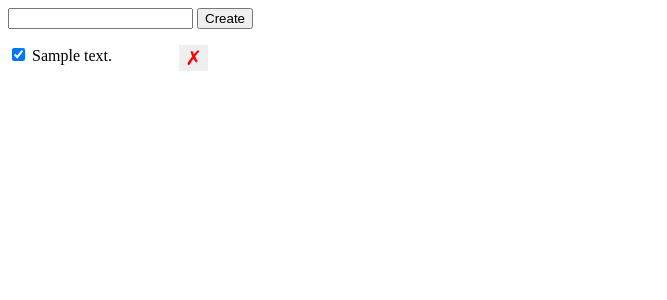
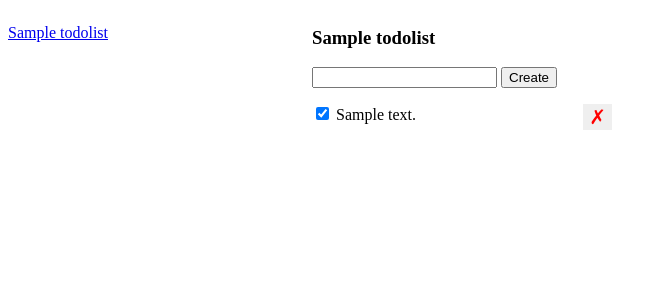
Before and after one commit to felipegontijo/todoapp, a Flask app: template templates/index.html in a window 1280 px wide. Shown: the top 300 px of the page, without its empty margins (0-667 px from the left). Run offline with Flask 2, Linux system fonts and the light colour scheme; the template is opened without the code that fills it: values that come from a table or form of the project are taken from there, others are empty; tables that the repository leaves empty hold one stand-in row (values such as "Sample post").

Commit message:
feat: Implement lists of todos

```diff
--- a/app.py
+++ b/app.py
@@ -1,6 +1,7 @@
 from flask import Flask, render_template, request, redirect, url_for, jsonify, abort
 from flask_sqlalchemy import SQLAlchemy
 from flask_migrate import Migrate
+import sys
 
 app = Flask(__name__)
 app.config['SQLALCHEMY_TRACK_MODIFICATIONS'] = False
@@ -17,7 +18,7 @@ class Todo(db.Model):
     todolist_id = db.Column(db.Integer, db.ForeignKey('todolists.id'), nullable=False)
 
     def __repr__(self):
-        return f'<Todo ID: {self.id} {self.description}>'
+        return f'<Todo ID: {self.id}, description: {self.description}, completed: {self.completed}>'
 
 class TodoList(db.Model):
     __tablename__ = 'todolists'
@@ -25,12 +26,14 @@ class TodoList(db.Model):
     name = db.Column(db.String(), nullable=False)
     todos = db.relationship('Todo', backref='list', lazy=True)
 
+    def __repr__(self):
+        return f'<TodoList ID: {self.id}, name: {self.name}, todos: {self.todos}'
 
 # db.create_all() --> no need since now we're using Flask-Migrate
 
 @app.route('/')
 def index():
-    return render_template('index.html', todos = Todo.query.order_by('id').all())
+    return redirect(url_for('get_todolist', todolist_id=1))
 
 @app.route('/todos/create', methods=['POST'])
 def create_todo():
@@ -38,13 +41,15 @@ def create_todo():
     body = {}
     try:
         description = request.get_json()['description']
-        new_todo = Todo(description=description)
+        list_id = request.get_json()['list_id']
+        new_todo = Todo(description=description, todolist_id=list_id)
         db.session.add(new_todo)
         db.session.commit()
         # access new_todo.description before the session is closed
         body['description'] = new_todo.description
         body['id'] = new_todo.id
         body['completed'] = new_todo.completed
+        body['list_id'] = new_todo.todolist_id
     except:
         error = True
         db.session.rollback()
@@ -94,5 +99,13 @@ def delete_todo(todo_id):
     else:
         return jsonify({ 'success': True })
 
+@app.route('/lists/<todolist_id>')
+def get_todolist(todolist_id):
+    todolists = TodoList.query.all()
+    todos = Todo.query.filter_by(todolist_id=todolist_id).order_by('id').all()
+    active_list = TodoList.query.get(todolist_id)
+
+    return render_template('index.html', todos=todos, lists=todolists, active_list=active_list)
+
 if __name__ == '__main__':
     app.run()
--- a/templates/index.html
+++ b/templates/index.html
@@ -12,7 +12,7 @@
             list-style: none;
             padding: 0;
             margin: 10 10;
-            width: 200px;
+            width: 300px;
         }
         li {
             clear: both;
@@ -26,9 +26,24 @@
             cursor: pointer;
             font-size: 20px;
         }
+        .lists-wrapper, .todos-wrapper {
+            display: inline-block;
+            vertical-align: top;
+        }
     </style>
 </head>
 <body>
+    <div class="lists-wrapper">
+        <ul id="lists">
+            {% for list in lists %}
+                <li><a href="/lists/{{ list.id }}">
+                    {{ list.name }}
+                </a></li>
+            {% endfor %}
+        </ul>
+    </div>
+    <div class="todos-wrapper">
+        <h3 class="todos-header" data-id="{{ active_list.id }}">{{ active_list.name }}</h3>
         <form id="form">
             <input id="description" type="text" name="description"/>
             <input type="submit" value="Create"/>
@@ -43,6 +58,7 @@
                 </li>
             {% endfor %}
         </ul>
+    </div>
     <script>
         const buttons = document.querySelectorAll('.delete-button')
         for (const button of buttons) {
@@ -85,7 +101,8 @@
             fetch('/todos/create', {
                 method: 'POST',
                 body: JSON.stringify({
-                    'description': document.getElementById('description').value
+                    'description': document.getElementById('description').value,
+                    'list_id': document.querySelector('.todos-header').dataset.id
                 }),
                 headers: {
                     'Content-Type': 'application/json'
```
Lines whose indentation alone changed are shown as unchanged.
